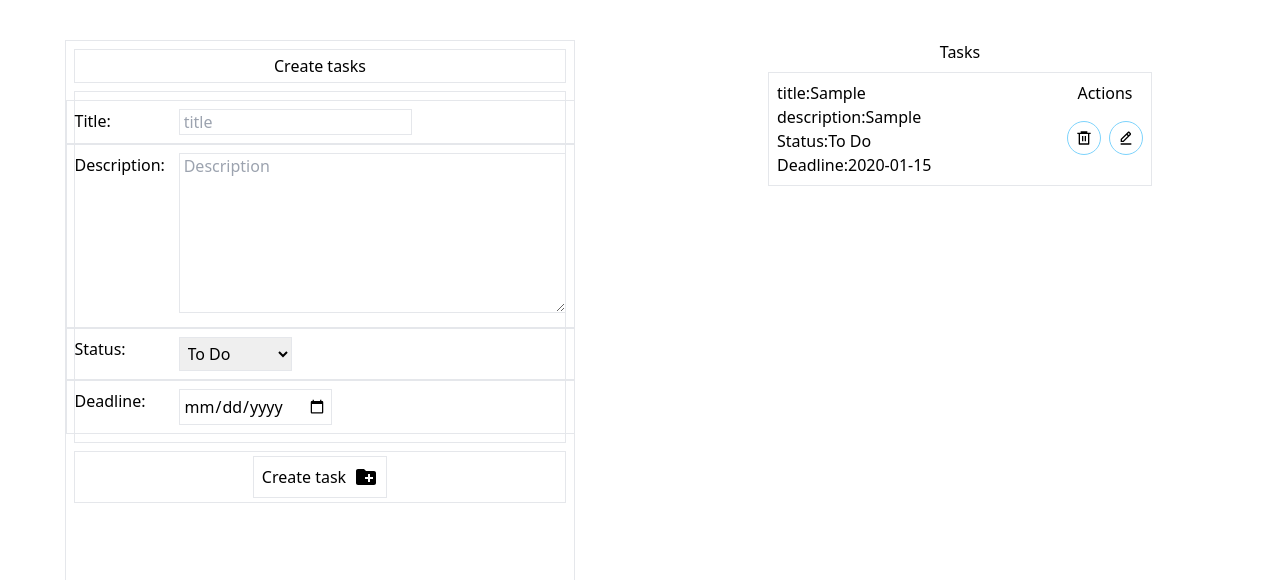
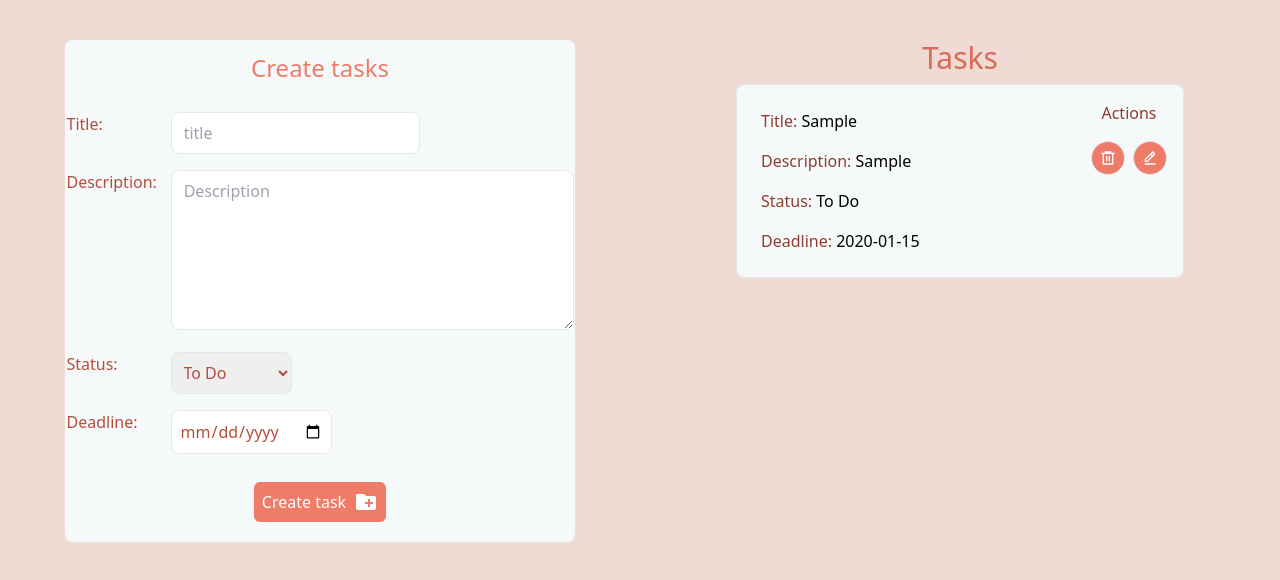
Before and after one commit to Sainath0604/MediHelp-ReactJS-Assessment, a React (Vite) app: page / in a window 1280 px wide. Both pictures are taken after typing "Sample", "Sample", "2020-01-15" into the empty fields and a click on the button "Create task". Shown: the top 580 px of the page. Built offline with nearby package versions, Linux system fonts and the light colour scheme.

Commit message:
Modified the UI of all components

```diff
--- a/src/App.jsx
+++ b/src/App.jsx
@@ -2,9 +2,10 @@ import { BrowserRouter as Router, Route, Routes } from "react-router-dom";
 import Home from "./components/Home";
 import "./tailwind.css";
 
+
 function App() {
   return (
-    <div>
+    <div className="bg-[#efdbd4]">
       <Router>
         <Routes>
           <Route path="/" element={<Home />} />
--- a/src/components/CreateTasks.jsx
+++ b/src/components/CreateTasks.jsx
@@ -66,39 +66,39 @@ function CreateTasks() {
   }, []);
   return (
     <div className=" w-11/12 p-5">
-      <div className="mb-2 flex min-h-full min-w-full flex-col gap-y-2 border p-2">
-        <div className="flex justify-center border p-1">
-          <h1>Create tasks</h1>
+      <div className="mb-2 flex  min-w-full flex-col gap-y-2  p-2 bg-[#f6f9fa] rounded-lg">
+        <div className="flex justify-center  p-1">
+          <h1 className="text-[#ee7c68] text-2xl">Create tasks</h1>
         </div>
-        <div className="flex flex-col items-center gap-y-2 border p-2">
+        <div className="flex flex-col items-center text-[#b44e3c] gap-y-2  p-2">
           <div>
-            <div className="flex flex-row border p-2">
+            <div className="flex flex-row  p-2">
               <div className="mr-2 w-24">Title:</div>
               <input
                 value={title}
                 type="text"
                 placeholder=" title"
-                className="border"
+                className="border rounded-lg p-2"
                 onChange={handleTitle}
               />
             </div>
-            <div className="flex flex-row border p-2">
+            <div className="flex flex-row  p-2">
               <div className="mr-2 w-24">Description: </div>
               <div>
                 <textarea
                   value={description}
                   cols={40}
-                  className="max-h-[40vh] min-h-[20vh] border"
+                  className="max-h-[40vh] min-h-[20vh] border rounded-lg p-2"
                   type="text"
                   placeholder=" Description"
                   onChange={handleDescription}
                 />
               </div>
             </div>
-            <div className="flex flex-row border p-2">
+            <div className="flex flex-row  p-2">
               <div className="mr-2 w-24">Status:</div>
               <select
-                className="border p-1"
+                className="border rounded-lg p-2"
                 name="status"
                 id="status"
                 value={status}
@@ -109,21 +109,21 @@ function CreateTasks() {
                 <option value="Completed">Completed</option>
               </select>
             </div>
-            <div className="flex flex-row border p-2">
+            <div className="flex flex-row  p-2">
               <div className="mr-2 w-24">Deadline:</div>
               <input
                 value={deadline}
                 type="date"
                 placeholder=" date"
-                className="border p-1"
+                className="border rounded-lg p-2"
                 onChange={handleDeadline}
               />
             </div>
           </div>
         </div>
-        <div className="mb-2 flex  justify-center border p-1">
+        <div className="mb-2 flex  justify-center  p-1">
           <button
-            className="flex flex-row items-center gap-2 border p-2"
+            className="flex flex-row items-center gap-2 bg-[#ee7c68] text-[#fff] p-2 rounded-md"
             onClick={handleAddTask}
           >
             <span>Create task</span>
--- a/src/components/Home.jsx
+++ b/src/components/Home.jsx
@@ -4,7 +4,7 @@ import Tasks from "./Tasks";
 function Home() {
   return (
     <div>
-      <div className=" flex min-h-screen w-full flex-col lg:flex-row ">
+      <div className=" flex min-h-screen w-full flex-col lg:flex-row bg-[#efdbd4]">
         <div className="top-0 flex flex-grow justify-center p-5 lg:fixed lg:bottom-0 lg:left-0 lg:w-1/2">
           <CreateTasks />
         </div>
--- a/src/components/Tasks.jsx
+++ b/src/components/Tasks.jsx
@@ -48,17 +48,20 @@ function Tasks() {
 
   return (
     <div className=" p-5">
-      <h1 className="text-center">Tasks</h1>
+      <h1 className="text-center text-[#d96b58] text-3xl">Tasks</h1>
       <div className="flex flex-col gap-4 p-2">
         {task.map((item) => (
-          <div className="w-full border p-2 lg:w-[30vw]" key={item.id}>
+          <div
+            className="w-full border p-2 lg:w-[35vw] bg-[#f6f9fa] rounded-lg text-[#903d2f]"
+            key={item.id}
+          >
             {editedTask && editedTask.id === item.id ? (
               <div className="flex flex-row justify-between gap-8">
-                <div className="flex flex-col gap-2">
-                  <div>
-                    <label className="mr-2">title:</label>
+                <div className="flex flex-col gap-2 p-2">
+                  <div className="flex gap-2 items-center ">
+                    <label className="mr-2 w-20">Title:</label>
                     <input
-                      className="border"
+                      className="border rounded-lg p-2 "
                       type="text"
                       value={editedTask.title}
                       onChange={(e) =>
@@ -66,11 +69,12 @@ function Tasks() {
                       }
                     />
                   </div>
-                  <div className="flex ">
-                    <span className="mr-2">description:</span>
+                  <div className="flex gap-2 items-center">
+                    <label className="mr-2 w-20">Description:</label>
                     <span>
                       <textarea
-                        className="border"
+                        cols={23}
+                        className="border rounded-lg p-2"
                         type="text"
                         value={editedTask.description}
                         onChange={(e) =>
@@ -82,10 +86,10 @@ function Tasks() {
                       />
                     </span>
                   </div>
-                  <div>
-                    <label className="mr-2">status:</label>
+                  <div className="flex gap-2 items-center">
+                    <label className="mr-2 w-20">Status:</label>
                     <select
-                      className="border p-1"
+                      className="border rounded-lg p-2"
                       value={editedTask.status}
                       onChange={(e) =>
                         setEditedTask({ ...editedTask, status: e.target.value })
@@ -96,10 +100,10 @@ function Tasks() {
                       <option value="Completed">Completed</option>
                     </select>
                   </div>
-                  <div>
-                    <label className="mr-2">deadline:</label>
+                  <div className="flex gap-2 items-center">
+                    <label className="mr-2 w-20">Deadline:</label>
                     <input
-                      className="border p-1"
+                      className="border rounded-lg p-2 "
                       type="date"
                       value={editedTask.deadline}
                       onChange={(e) =>
@@ -117,18 +121,18 @@ function Tasks() {
                   </div>
                   <div className="flex flex-row gap-2">
                     <button
-                      className="rounded-full border border-sky-300 p-2"
+                      className="rounded-full border p-2 bg-[#ee7c68] text-[#fff] "
                       onClick={handleUpdate}
                     >
                       <div className="flex gap-2 items-center">
                         <span>Save</span>
-                        <span>
-                          <UpdateIcon />
+                        <span className="text-[#fff]">
+                          <UpdateIcon className="text-[#fff]" />
                         </span>
                       </div>
                     </button>
                     <button
-                      className="rounded-full border border-sky-300 p-2 "
+                      className="rounded-full border bg-[#ee7c68] text-[#fff] p-2 "
                       onClick={() => setEditedTask(null)}
                     >
                       <CancelIcon />
@@ -137,23 +141,23 @@ function Tasks() {
                 </div>
               </div>
             ) : (
-              <div className="flex flex-row justify-between gap-8">
+              <div className="flex flex-row justify-between gap-8 p-2">
                 <div>
-                  <h3>
-                    <span>title:</span>
-                    <span>{item.title}</span>
+                  <h3 className="p-2">
+                    <span>Title: </span>
+                    <span className="text-[#000]">{item.title}</span>
                   </h3>
-                  <p>
-                    <span>description:</span>
-                    <span>{item.description}</span>
+                  <p className="p-2">
+                    <span>Description: </span>
+                    <span className="text-[#000]">{item.description}</span>
                   </p>
-                  <p>
-                    <span>Status:</span>
-                    <span>{item.status}</span>
+                  <p className="p-2">
+                    <span>Status: </span>
+                    <span className="text-[#000]">{item.status}</span>
                   </p>
-                  <p>
-                    <span>Deadline:</span>
-                    <span>{item.deadline}</span>
+                  <p className="p-2">
+                    <span>Deadline: </span>
+                    <span className="text-[#000]"> {item.deadline}</span>
                   </p>
                 </div>
                 <div className="flex flex-col gap-4">
@@ -162,13 +166,13 @@ function Tasks() {
                   </div>
                   <div className="flex flex-row gap-2">
                     <button
-                      className="rounded-full border border-sky-300 p-2"
+                      className="rounded-full border bg-[#ee7c68] text-[#fff]  p-2"
                       onClick={() => handleDelete(item.id)}
                     >
                       <DeleteIcon />
                     </button>
                     <button
-                      className="rounded-full border border-sky-300 p-2"
+                      className="rounded-full border bg-[#ee7c68] text-[#fff]  p-2"
                       onClick={() => handleEdit(item.id)}
                     >
                       <EditIcon />
--- a/src/icons/Icons.jsx
+++ b/src/icons/Icons.jsx
@@ -57,12 +57,7 @@ export function UpdateIcon() {
       width="1em"
       xmlns="http://www.w3.org/2000/svg"
     >
-      <path
-        fill="none"
-        stroke="#000"
-        strokeWidth="2"
-        d="M2.99787498,6.99999999 L2.99787498,0.999999992 L17.4999998,0.999999992 L20.9999998,4.50000005 L21,23 L15,23 M16,1 L16,6 L21,6 M8,23 C11.8659932,23 15,19.8659932 15,16 C15,12.1340068 11.8659932,9 8,9 C4.13400675,9 1,12.1340068 1,16 C1,19.8659932 4.13400675,23 8,23 Z M4.5,16.5 L8,13 L11.5,16.5 M8,13.5 L8,20"
-      ></path>
+      <path d="M15 4H5V20H19V8H15V4ZM3 2.9918C3 2.44405 3.44749 2 3.9985 2H16L20.9997 7L21 20.9925C21 21.5489 20.5551 22 20.0066 22H3.9934C3.44476 22 3 21.5447 3 21.0082V2.9918ZM13 12V16H11V12H8L12 8L16 12H13Z"></path>
     </svg>
   );
 }
--- a/src/tailwind.css
+++ b/src/tailwind.css
@@ -18,3 +18,6 @@
   border-radius: 10px;
   background: #616161;
 }
+body {
+  background-color: #efdbd4;
+}
```
